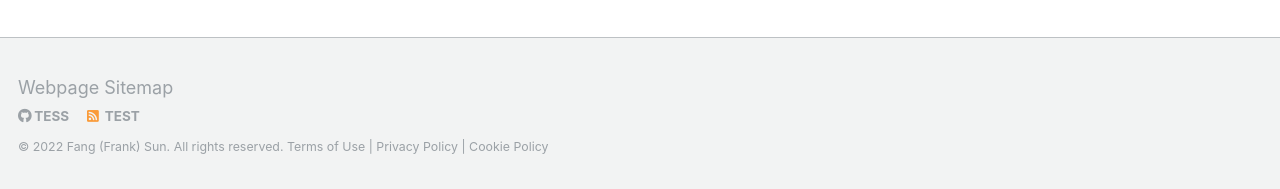
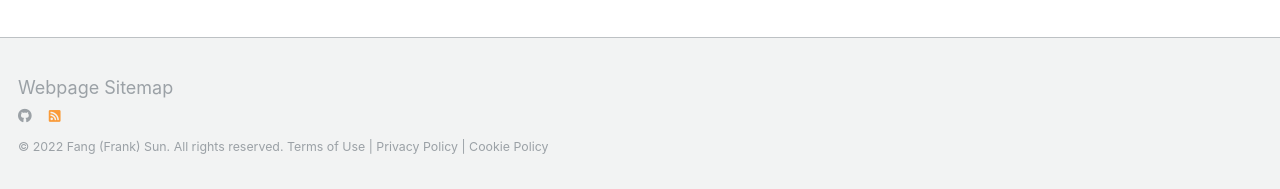
Before and after one commit to FangFrankSun/AcademicPage, a Jekyll site: the page built from _pages/about.md, in a window 1280 px wide and 1328 px high. Shown: the part 1136-1325 px from the top of the window. Built offline with Jekyll 4.4.1, drawn with Linux system fonts in a browser that asks for light colours.

Commit message:
Update footer.html

```diff
--- a/_includes/footer.html
+++ b/_includes/footer.html
@@ -12,12 +12,12 @@
       <li><a href="https://facebook.com/{{ site.facebook.username }}"><i class="fab fa-facebook-square" aria-hidden="true"></i> Facebook</a></li>
     {% endif %}
     {% if site.author.github %}
-      <li><a href="http://github.com/{{ site.author.github }}"><i class="fab fa-github" aria-hidden="true"></i> tess</a></li>
+      <li><a href="http://github.com/{{ site.author.github }}"><i class="fab fa-github" aria-hidden="true"></i> </a></li>
     {% endif %}
     {% if site.author.bitbucket %}
       <li><a href="http://bitbucket.org/{{ site.author.bitbucket }}"><i class="fab fa-bitbucket" aria-hidden="true"></i> Bitbucket</a></li>
     {% endif %}
-    <li><a href="{% if site.atom_feed.path %}{{ site.atom_feed.path }}{% else %}{{ base_path }}/feed.xml{% endif %}"><i class="fa fa-fw fa-rss-square" aria-hidden="true"></i> {{ site.data.ui-text[site.locale].feed_label | default: "test" }}</a></li>
+    <li><a href="{% if site.atom_feed.path %}{{ site.atom_feed.path }}{% else %}{{ base_path }}/feed.xml{% endif %}"><i class="fa fa-fw fa-rss-square" aria-hidden="true"></i> {{ site.data.ui-text[site.locale].feed_label | default: "" }}</a></li>
   </ul>
 </div>
 
```
